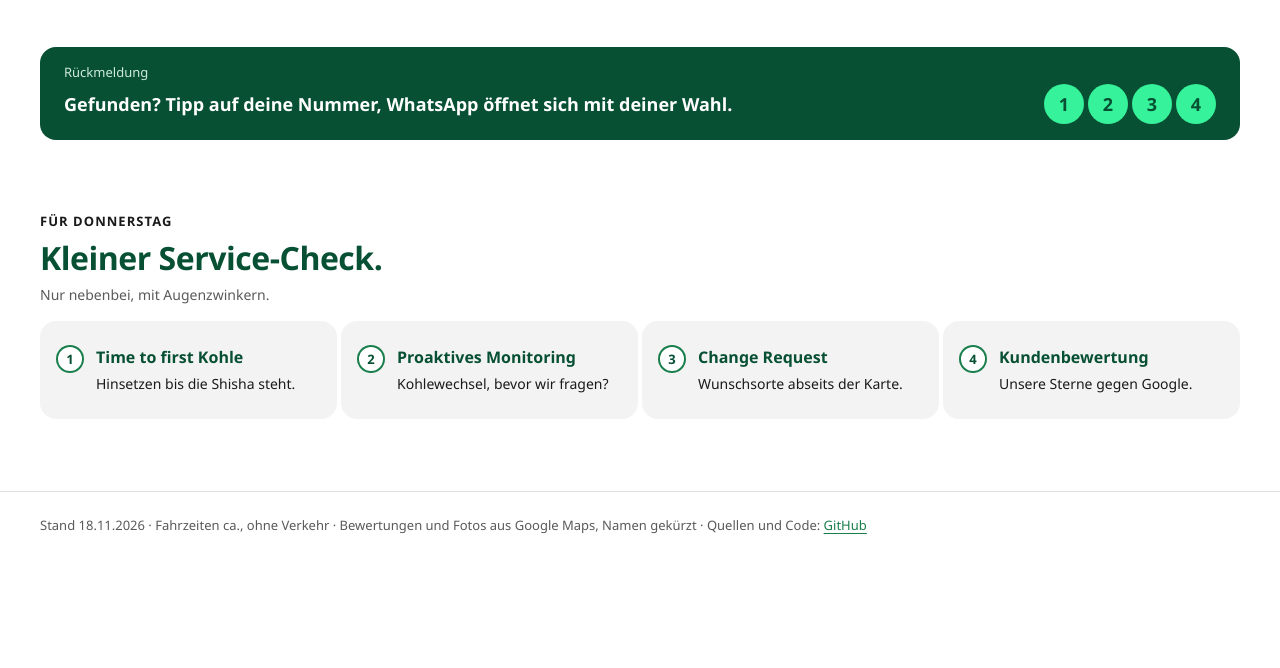
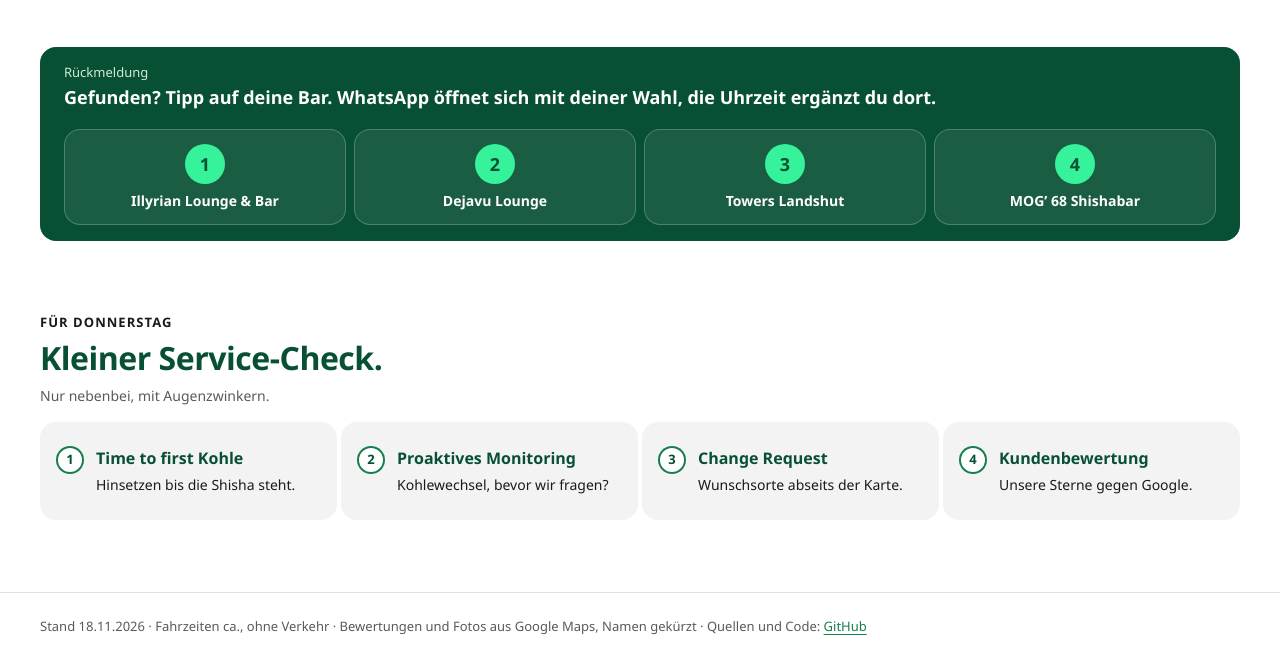
Before and after one commit to tschortsch3711/shisha-as-a-service, a plain HTML site: page index.html in a window 1280 px wide. Shown: the part 2164-2832 px from the top of the page. Before the commit the page ends 2732 px from the top, so only its background shows below. Drawn offline with Linux system fonts and the light colour scheme.

Commit message:
Rückmeldung mit Barnamen und Uhrzeit-Platzhalter
- Unter jeder Nummer steht der Name der Bar, passend zum gewählten Startort
- WhatsApp-Text endet mit "Am besten passt mir: [Uhrzeit oder Zeitraum]"

Co-Authored-By: Claude Fable 5.2 <noreply@anthropic.com>

```diff
--- a/index.html
+++ b/index.html
@@ -228,7 +228,7 @@
   .nobr { white-space: nowrap; }
   .cta { margin: 0; text-wrap: balance; font-size: var(--fs-2xl); font-weight: var(--fw-semi); line-height: 1.2; letter-spacing: -.01em; }
   .cta-nums { display: flex; gap: 4px; margin: 0; padding: 0; list-style: none; }
-  .cta-nums a { display: inline-flex; align-items: center; justify-content: center; width: 40px; height: 40px; background: var(--c-mint); color: var(--c-forest); font-weight: var(--fw-bold); font-size: var(--fs-l); }
+  .cta-nums .cn { display: inline-flex; flex: none; align-items: center; justify-content: center; width: 40px; height: 40px; background: var(--c-mint); color: var(--c-forest); font-weight: var(--fw-bold); font-size: var(--fs-l); }
 
   /* ---------- Service-Check ---------- */
   .svc-grid { list-style: none; margin: 0; padding: 0; display: grid; grid-template-columns: 1fr; gap: 4px; }
@@ -274,8 +274,14 @@
 
   /* ===== FINAL: weicher, ruhiger, ohne Datum oben ===== */
   .strip-t, .hero .intro { text-wrap: balance; }
-  .cta-nums a { text-decoration: none; transition: transform .15s ease, background .15s ease; }
-  .cta-nums a:hover { background: #fff; transform: scale(1.08); }
+  .strip-cta .cta-nums { flex-basis: 100%; margin: var(--s-4) 0 0; display: grid; grid-template-columns: 1fr; gap: 8px; }
+  .cta-nums a { display: flex; align-items: center; gap: 12px; padding: 10px 14px; border-radius: 16px; background: rgba(255,255,255,.08); border: 1px solid rgba(255,255,255,.22); color: #fff; text-decoration: none; transition: background .15s ease, transform .15s ease; }
+  .cta-nums a:hover { background: rgba(255,255,255,.18); transform: translateY(-2px); }
+  .cta-nums .cname { font-weight: var(--fw-semi); font-size: var(--fs-s); line-height: 1.25; text-wrap: balance; }
+  @media (min-width: 640px) {
+    .strip-cta .cta-nums { grid-template-columns: repeat(4, minmax(0, 1fr)); }
+    .cta-nums a { flex-direction: column; justify-content: flex-start; text-align: center; gap: 8px; height: 100%; padding: 14px 10px; }
+  }
   .cta-nums a:focus-visible { outline: 3px solid #fff; outline-offset: 3px; }
   html { scroll-behavior: smooth; scroll-padding-top: 80px; }
   .topbar { border-bottom: 0; background: rgba(255,255,255,.88); backdrop-filter: blur(10px); }
@@ -288,7 +294,7 @@
   .b-route, .strip, .svc-item, .q { border-radius: 16px; }
   .b-card { border-radius: 16px; overflow: hidden; background: #fff; border: 1px solid var(--c-line); transition: box-shadow .25s ease, transform .25s ease; }
   .b-card:hover { box-shadow: 0 16px 36px rgba(7,80,51,.12); transform: translateY(-3px); }
-  .nr, .svc-nr, .cta-nums a, .fav-badge { border-radius: 999px; }
+  .nr, .svc-nr, .cta-nums .cn, .fav-badge { border-radius: 999px; }
   .b-svg .pin { rx: 17px; }
   .b-svg .end { rx: 8px; }
   .strip-cta { background: var(--c-forest); color: #fff; }
@@ -466,7 +472,7 @@ const hinweis = b => b.hinweis ? `<p class="tiny">${esc(b.hinweis)}</p>` : '';
 
 const INTRO = 'Ein Ort, den noch keiner von uns kennt. Such dir einen aus und schick mir deine Wahl per WhatsApp. Um die Reservierung kümmere ich mich.';
 // WhatsApp öffnet direkt den Chat mit vorbereitetem Text
-const waLink = b => 'https://wa.me/491733978189?text=' + encodeURIComponent(`Shisha-as-a-Service: Ich nehme Nr. ${b.nr}, ${b.name} in ${b.ort.split(' · ')[0]} (Start ${O().name}).`);
+const waLink = b => 'https://wa.me/491733978189?text=' + encodeURIComponent(`Shisha-as-a-Service: Ich nehme Nr. ${b.nr}, ${b.name} in ${b.ort.split(' · ')[0]} (Start ${O().name}).\nAm besten passt mir: [Uhrzeit oder Zeitraum]`);
 const hero = () => `
   <div class="topbar"><div class="wrap topbar-in"><a class="brand" href="#top">Shisha-as-a-Service</a></div></div>
   <header class="hero" id="top"><div class="wrap hero-grid">
@@ -632,7 +638,7 @@ function renderB(app) {
         <h2 class="sec" id="cards-title">Vier Bars zur Wahl.</h2>
         <div class="b-cards">${cards}</div>
       </section>
-      <section class="wrap" aria-label="Rückmeldung"><div class="strip strip-cta"><span class="strip-lbl">Rückmeldung</span><span class="strip-t">Gefunden? Tipp auf deine Nummer, WhatsApp öffnet sich mit deiner Wahl.</span><ol class="cta-nums">${visible().map(b => `<li><a href="${esc(waLink(b))}" target="_blank" rel="noopener" aria-label="Nr. ${b.nr}, ${esc(b.name)}: Wahl per WhatsApp schicken">${b.nr}</a></li>`).join('')}</ol></div></section>
+      <section class="wrap" aria-label="Rückmeldung"><div class="strip strip-cta"><span class="strip-lbl">Rückmeldung</span><span class="strip-t">Gefunden? Tipp auf deine Bar. WhatsApp öffnet sich mit deiner Wahl, die Uhrzeit ergänzt du dort.</span><ol class="cta-nums">${visible().map(b => `<li><a href="${esc(waLink(b))}" target="_blank" rel="noopener" aria-label="Nr. ${b.nr}, ${esc(b.name)}: Wahl per WhatsApp schicken"><span class="cn" aria-hidden="true">${b.nr}</span><span class="cname">${esc(b.name)}</span></a></li>`).join('')}</ol></div></section>
       ${serviceCheck()}
     </main>
     ${footer()}`;
```
